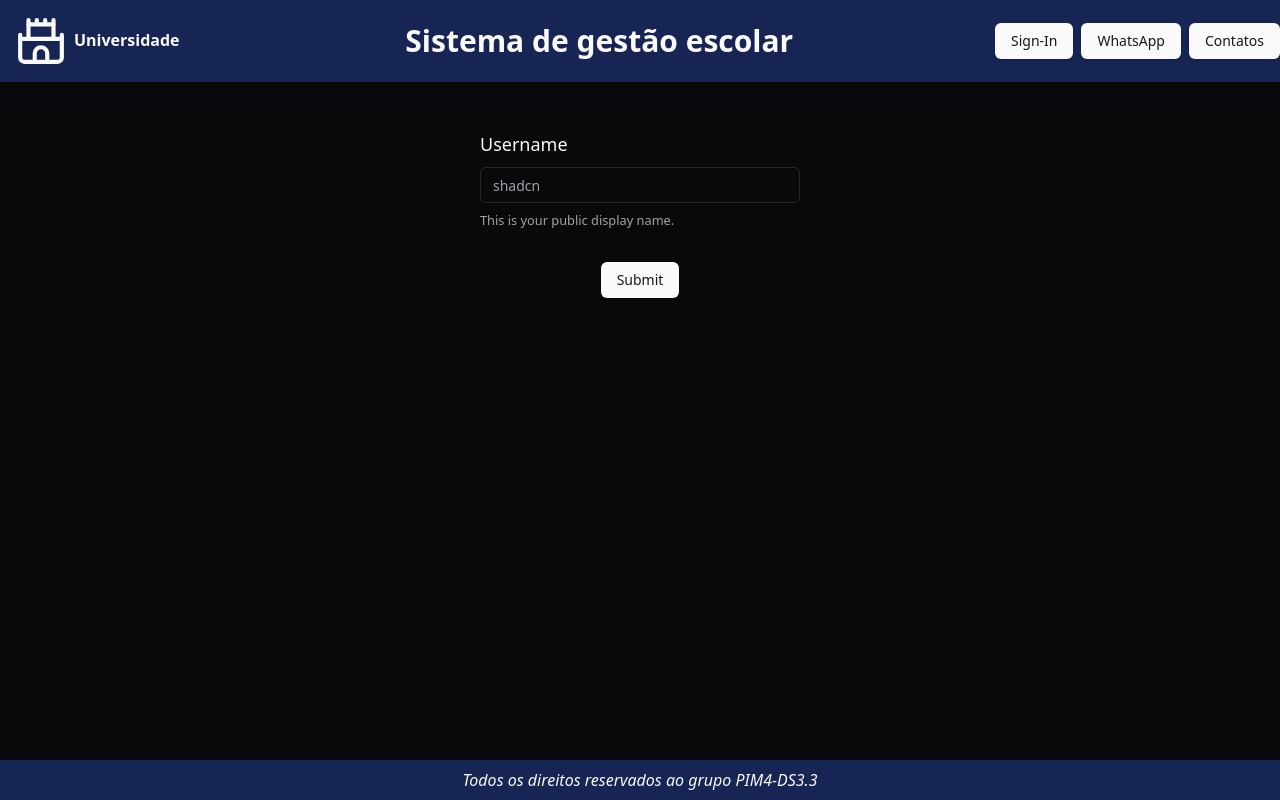
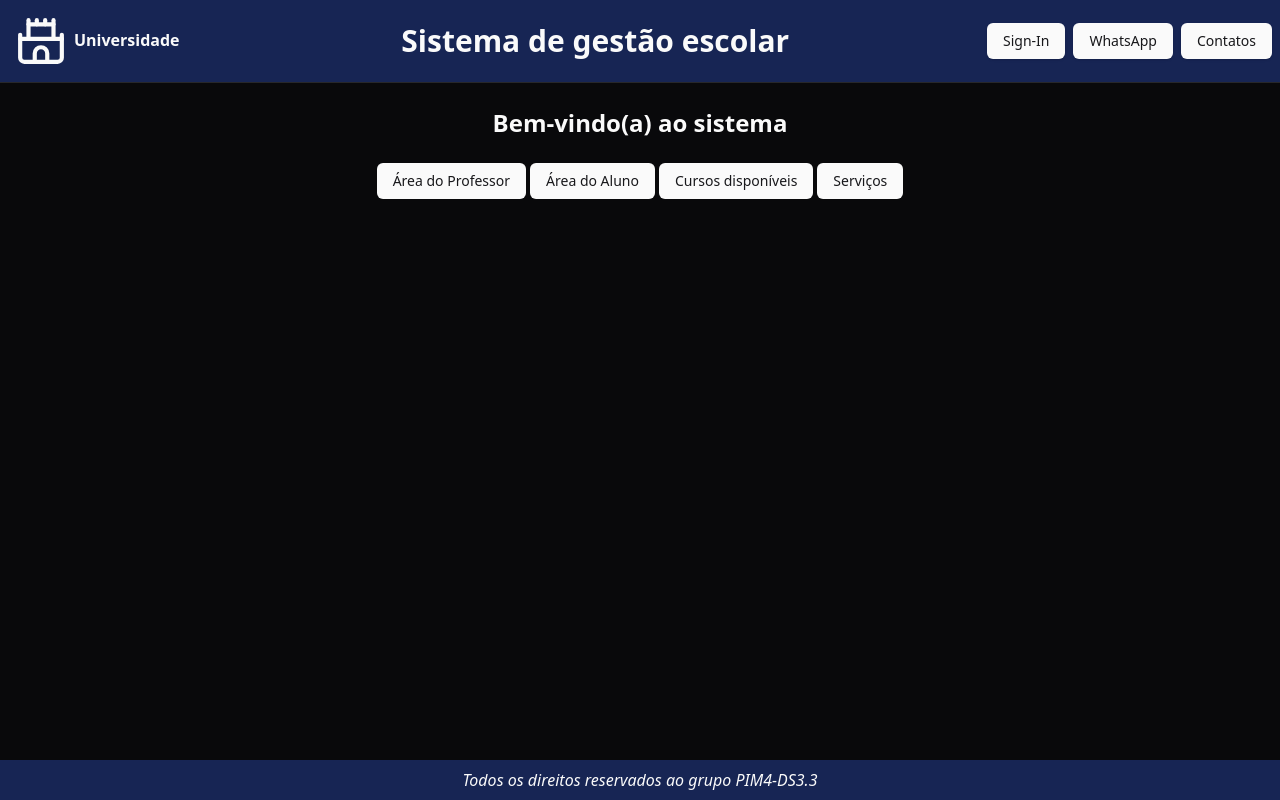
Before and after one commit to W-Wag/pim-4.3, a React (Vite) app in the folder web/: page / in a window 1280 px wide. Built offline with nearby package versions, Linux system fonts and the light colour scheme.

Commit message:
Adicionando rotas e modificandos os componentes já criados

```diff
--- a/web/package.json
+++ b/web/package.json
@@ -23,6 +23,7 @@
     "react": "^18.2.0",
     "react-dom": "^18.2.0",
     "react-hook-form": "^7.47.0",
+    "react-router-dom": "^6.16.0",
     "tailwind-merge": "^1.14.0",
     "tailwindcss-animate": "^1.0.7",
     "zod": "^3.22.3"
--- a/web/src/Login.tsx
+++ b/web/src/Login.tsx
@@ -17,14 +17,18 @@ import { Input } from './components/ui/input';
 
 export function Login() {
   const formSchema = z.object({
-    username: z.string().min(2, {
-      message: 'Username must be at least 2 characters.',
+    email: z.string().email({
+      message: 'E-mail não é valido',
+    }),
+    password: z.string().min(2, {
+      message: 'Password must be at least 2 characters',
     }),
   });
   const form = useForm<z.infer<typeof formSchema>>({
     resolver: zodResolver(formSchema),
     defaultValues: {
-      username: '',
+      email: '',
+      password: '',
     },
   });
 
@@ -41,17 +45,36 @@ export function Login() {
         >
           <FormField
             control={form.control}
-            name="username"
+            name="email"
             render={({ field }) => (
               <FormItem>
-                <FormLabel className="text-lg leading-relaxed">
-                  Username
-                </FormLabel>
+                <FormLabel className="text-lg leading-relaxed">Email</FormLabel>
                 <FormControl>
-                  <Input className="w-80" placeholder="shadcn" {...field} />
+                  <Input className="w-80" placeholder="Seu e-mail" {...field} />
                 </FormControl>
                 <FormDescription>
-                  This is your public display name.
+                  Digite seu e-mail cadastrado acima para entrar no sistema
+                </FormDescription>
+                <FormMessage />
+              </FormItem>
+            )}
+          />
+          <FormField
+            control={form.control}
+            name="password"
+            render={({ field }) => (
+              <FormItem>
+                <FormLabel className="text-lg leading-relaxed">Senha</FormLabel>
+                <FormControl>
+                  <Input
+                    className="w-80"
+                    placeholder="Sua Senha"
+                    type="password"
+                    {...field}
+                  />
+                </FormControl>
+                <FormDescription>
+                  Digite sua senha cadastrada acima para entrar no sistema
                 </FormDescription>
                 <FormMessage />
               </FormItem>
--- a/web/src/components/area-selector/areaSelector.tsx
+++ b/web/src/components/area-selector/areaSelector.tsx
@@ -1,8 +1,10 @@
+import { Link } from 'react-router-dom';
 import {
   NavigationMenu,
   NavigationMenuItem,
   NavigationMenuLink,
   NavigationMenuList,
+  navigationMenuTriggerStyle,
 } from '../ui/navigation-menu';
 
 export function AreaSelector() {
@@ -10,36 +12,32 @@ export function AreaSelector() {
     <NavigationMenu>
       <NavigationMenuList>
         <NavigationMenuItem>
-          <NavigationMenuLink
-            className="bg-primary text-sm text-primary-foreground rounded-sm p-2 m-2"
-            href="Login"
-          >
+          <Link to="/login">
+            <NavigationMenuLink className={navigationMenuTriggerStyle()}>
               Área do Professor
             </NavigationMenuLink>
+          </Link>
         </NavigationMenuItem>
         <NavigationMenuItem>
-          <NavigationMenuLink
-            className="bg-primary text-sm text-primary-foreground rounded-sm p-2 m-2"
-            href="#"
-          >
+          <Link to="/">
+            <NavigationMenuLink className={navigationMenuTriggerStyle()}>
               Área do Aluno
             </NavigationMenuLink>
+          </Link>
         </NavigationMenuItem>
         <NavigationMenuItem>
-          <NavigationMenuLink
-            className="bg-primary text-sm text-primary-foreground rounded-sm p-2 m-2"
-            href="#"
-          >
+          <Link to="/">
+            <NavigationMenuLink className={navigationMenuTriggerStyle()}>
               Cursos disponíveis
             </NavigationMenuLink>
+          </Link>
         </NavigationMenuItem>
         <NavigationMenuItem>
-          <NavigationMenuLink
-            className="bg-primary text-sm text-primary-foreground rounded-sm p-2 m-2"
-            href="#"
-          >
+          <Link to="/">
+            <NavigationMenuLink className={navigationMenuTriggerStyle()}>
               Serviços
             </NavigationMenuLink>
+          </Link>
         </NavigationMenuItem>
       </NavigationMenuList>
     </NavigationMenu>
--- a/web/src/components/header/header.tsx
+++ b/web/src/components/header/header.tsx
@@ -6,6 +6,7 @@ import {
   CollapsibleContent,
   CollapsibleTrigger,
 } from '../ui/collapsible';
+import { Link } from 'react-router-dom';
 
 export function Header() {
   const [isPhoneWidth, SetIsPhoneWidth] = useState(false);
@@ -20,10 +21,14 @@ export function Header() {
     <header className="flex items-center justify-between gap-2 py-4 bg-blue-950">
       <div className="flex px-4">
         {isPhoneWidth ? (
-          <Castle width={50} height={50} />
+          <Link to="/">
+            <Castle width={50} height={50} />
+          </Link>
         ) : (
           <>
-            <Castle width={50} height={50} />
+            <Link to="/">
+              <Castle width={50} height={50} />
+            </Link>
             <p className="py-3 px-2 font-semibold">Universidade</p>
           </>
         )}
@@ -43,7 +48,7 @@ export function Header() {
           <CollapsibleContent className="py-2">Contatos</CollapsibleContent>
         </Collapsible>
       ) : (
-        <div className="flex items-center gap-2">
+        <div className="flex items-center gap-2 pr-2">
           <Button>Sign-In</Button>
           <Button>WhatsApp</Button>
           <Button>Contatos</Button>
--- a/web/src/components/ui/navigation-menu.tsx
+++ b/web/src/components/ui/navigation-menu.tsx
@@ -1,9 +1,9 @@
-import * as React from "react"
-import { ChevronDownIcon } from "@radix-ui/react-icons"
-import * as NavigationMenuPrimitive from "@radix-ui/react-navigation-menu"
-import { cva } from "class-variance-authority"
+import * as React from 'react';
+import { ChevronDownIcon } from '@radix-ui/react-icons';
+import * as NavigationMenuPrimitive from '@radix-ui/react-navigation-menu';
+import { cva } from 'class-variance-authority';
 
-import { cn } from "@/lib/utils"
+import { cn } from '@/lib/utils';
 
 const NavigationMenu = React.forwardRef<
   React.ElementRef<typeof NavigationMenuPrimitive.Root>,
@@ -12,16 +12,16 @@ const NavigationMenu = React.forwardRef<
   <NavigationMenuPrimitive.Root
     ref={ref}
     className={cn(
-      "relative z-10 flex max-w-max flex-1 items-center justify-center",
-      className
+      'relative z-10 flex max-w-max flex-1 items-center justify-center',
+      className,
     )}
     {...props}
   >
     {children}
     <NavigationMenuViewport />
   </NavigationMenuPrimitive.Root>
-))
-NavigationMenu.displayName = NavigationMenuPrimitive.Root.displayName
+));
+NavigationMenu.displayName = NavigationMenuPrimitive.Root.displayName;
 
 const NavigationMenuList = React.forwardRef<
   React.ElementRef<typeof NavigationMenuPrimitive.List>,
@@ -30,19 +30,19 @@ const NavigationMenuList = React.forwardRef<
   <NavigationMenuPrimitive.List
     ref={ref}
     className={cn(
-      "group flex flex-1 list-none items-center justify-center space-x-1",
-      className
+      'group flex flex-1 list-none items-center justify-center space-x-1',
+      className,
     )}
     {...props}
   />
-))
-NavigationMenuList.displayName = NavigationMenuPrimitive.List.displayName
+));
+NavigationMenuList.displayName = NavigationMenuPrimitive.List.displayName;
 
-const NavigationMenuItem = NavigationMenuPrimitive.Item
+const NavigationMenuItem = NavigationMenuPrimitive.Item;
 
 const navigationMenuTriggerStyle = cva(
-  "group inline-flex h-9 w-max items-center justify-center rounded-md bg-background px-4 py-2 text-sm font-medium transition-colors hover:bg-accent hover:text-accent-foreground focus:bg-accent focus:text-accent-foreground focus:outline-none disabled:pointer-events-none disabled:opacity-50 data-[active]:bg-accent/50 data-[state=open]:bg-accent/50"
-)
+  'group inline-flex h-9 w-max items-center justify-center rounded-md bg-primary px-4 py-2 text-sm text-primary-foreground font-medium transition-colors hover:bg-accent hover:text-accent-foreground focus:bg-accent focus:text-accent-foreground focus:outline-none disabled:pointer-events-none disabled:opacity-50 data-[active]:bg-accent/50 data-[state=open]:bg-accent/50',
+);
 
 const NavigationMenuTrigger = React.forwardRef<
   React.ElementRef<typeof NavigationMenuPrimitive.Trigger>,
@@ -50,17 +50,17 @@ const NavigationMenuTrigger = React.forwardRef<
 >(({ className, children, ...props }, ref) => (
   <NavigationMenuPrimitive.Trigger
     ref={ref}
-    className={cn(navigationMenuTriggerStyle(), "group", className)}
+    className={cn(navigationMenuTriggerStyle(), 'group', className)}
     {...props}
   >
-    {children}{" "}
+    {children}{' '}
     <ChevronDownIcon
       className="relative top-[1px] ml-1 h-3 w-3 transition duration-300 group-data-[state=open]:rotate-180"
       aria-hidden="true"
     />
   </NavigationMenuPrimitive.Trigger>
-))
-NavigationMenuTrigger.displayName = NavigationMenuPrimitive.Trigger.displayName
+));
+NavigationMenuTrigger.displayName = NavigationMenuPrimitive.Trigger.displayName;
 
 const NavigationMenuContent = React.forwardRef<
   React.ElementRef<typeof NavigationMenuPrimitive.Content>,
@@ -69,33 +69,33 @@ const NavigationMenuContent = React.forwardRef<
   <NavigationMenuPrimitive.Content
     ref={ref}
     className={cn(
-      "left-0 top-0 w-full data-[motion^=from-]:animate-in data-[motion^=to-]:animate-out data-[motion^=from-]:fade-in data-[motion^=to-]:fade-out data-[motion=from-end]:slide-in-from-right-52 data-[motion=from-start]:slide-in-from-left-52 data-[motion=to-end]:slide-out-to-right-52 data-[motion=to-start]:slide-out-to-left-52 md:absolute md:w-auto ",
-      className
+      'left-0 top-0 w-full data-[motion^=from-]:animate-in data-[motion^=to-]:animate-out data-[motion^=from-]:fade-in data-[motion^=to-]:fade-out data-[motion=from-end]:slide-in-from-right-52 data-[motion=from-start]:slide-in-from-left-52 data-[motion=to-end]:slide-out-to-right-52 data-[motion=to-start]:slide-out-to-left-52 md:absolute md:w-auto ',
+      className,
     )}
     {...props}
   />
-))
-NavigationMenuContent.displayName = NavigationMenuPrimitive.Content.displayName
+));
+NavigationMenuContent.displayName = NavigationMenuPrimitive.Content.displayName;
 
-const NavigationMenuLink = NavigationMenuPrimitive.Link
+const NavigationMenuLink = NavigationMenuPrimitive.Link;
 
 const NavigationMenuViewport = React.forwardRef<
   React.ElementRef<typeof NavigationMenuPrimitive.Viewport>,
   React.ComponentPropsWithoutRef<typeof NavigationMenuPrimitive.Viewport>
 >(({ className, ...props }, ref) => (
-  <div className={cn("absolute left-0 top-full flex justify-center")}>
+  <div className={cn('absolute left-0 top-full flex justify-center')}>
     <NavigationMenuPrimitive.Viewport
       className={cn(
-        "origin-top-center relative mt-1.5 h-[var(--radix-navigation-menu-viewport-height)] w-full overflow-hidden rounded-md border bg-popover text-popover-foreground shadow data-[state=open]:animate-in data-[state=closed]:animate-out data-[state=closed]:zoom-out-95 data-[state=open]:zoom-in-90 md:w-[var(--radix-navigation-menu-viewport-width)]",
-        className
+        'origin-top-center relative mt-1.5 h-[var(--radix-navigation-menu-viewport-height)] w-full overflow-hidden rounded-md border bg-popover text-popover-foreground shadow data-[state=open]:animate-in data-[state=closed]:animate-out data-[state=closed]:zoom-out-95 data-[state=open]:zoom-in-90 md:w-[var(--radix-navigation-menu-viewport-width)]',
+        className,
       )}
       ref={ref}
       {...props}
     />
   </div>
-))
+));
 NavigationMenuViewport.displayName =
-  NavigationMenuPrimitive.Viewport.displayName
+  NavigationMenuPrimitive.Viewport.displayName;
 
 const NavigationMenuIndicator = React.forwardRef<
   React.ElementRef<typeof NavigationMenuPrimitive.Indicator>,
@@ -104,16 +104,16 @@ const NavigationMenuIndicator = React.forwardRef<
   <NavigationMenuPrimitive.Indicator
     ref={ref}
     className={cn(
-      "top-full z-[1] flex h-1.5 items-end justify-center overflow-hidden data-[state=visible]:animate-in data-[state=hidden]:animate-out data-[state=hidden]:fade-out data-[state=visible]:fade-in",
-      className
+      'top-full z-[1] flex h-1.5 items-end justify-center overflow-hidden data-[state=visible]:animate-in data-[state=hidden]:animate-out data-[state=hidden]:fade-out data-[state=visible]:fade-in',
+      className,
     )}
     {...props}
   >
     <div className="relative top-[60%] h-2 w-2 rotate-45 rounded-tl-sm bg-border shadow-md" />
   </NavigationMenuPrimitive.Indicator>
-))
+));
 NavigationMenuIndicator.displayName =
-  NavigationMenuPrimitive.Indicator.displayName
+  NavigationMenuPrimitive.Indicator.displayName;
 
 export {
   navigationMenuTriggerStyle,
@@ -125,4 +125,4 @@ export {
   NavigationMenuLink,
   NavigationMenuIndicator,
   NavigationMenuViewport,
-}
+};
--- a/web/src/main.tsx
+++ b/web/src/main.tsx
@@ -1,11 +1,17 @@
 import React from 'react';
 import ReactDOM from 'react-dom/client';
-// import { App } from './App.tsx';
+import { BrowserRouter, Route, Routes } from 'react-router-dom';
+import { App } from './App.tsx';
 import './index.css';
 import { Login } from './Login.tsx';
 
 ReactDOM.createRoot(document.getElementById('root')!).render(
   <React.StrictMode>
-    <Login />
+    <BrowserRouter>
+      <Routes>
+        <Route path="/" element={<App />} />
+        <Route path="/login" element={<Login />} />
+      </Routes>
+    </BrowserRouter>
   </React.StrictMode>,
 );
```
Also changed, not shown: 1 other file (tests, documents, lock files or other folders). Lines whose indentation alone changed are shown as unchanged.
